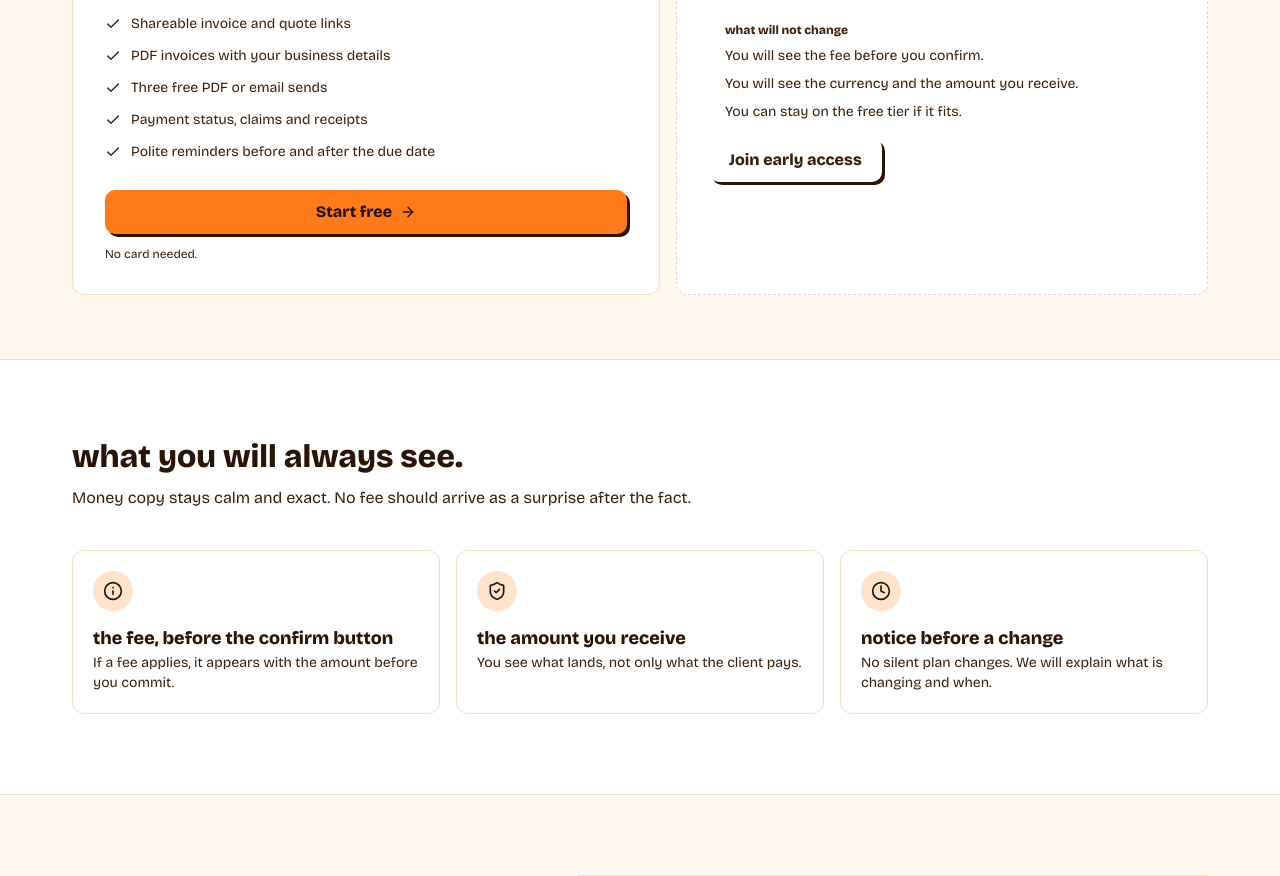
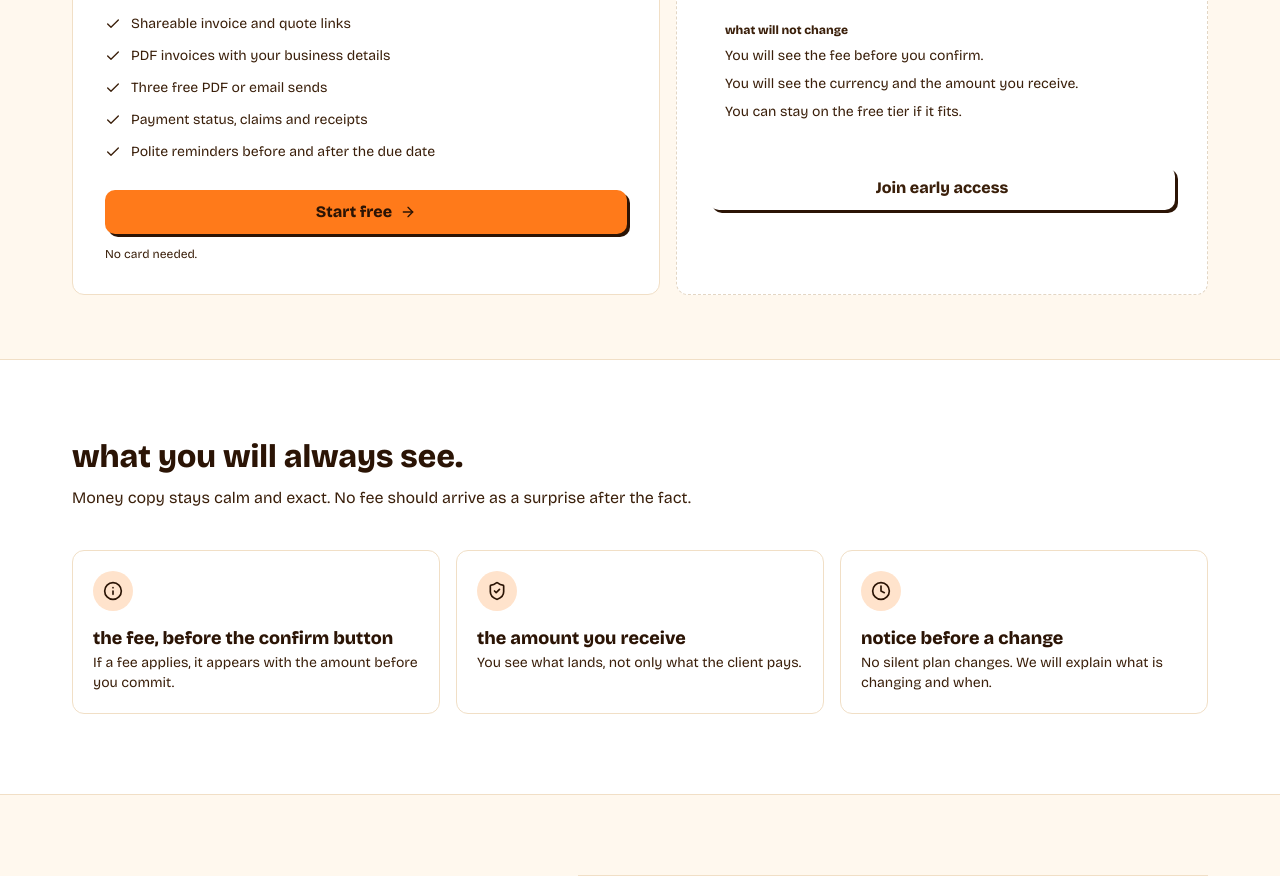
Before and after one commit to ofili/bagg, a Next.js app in the folder apps/web/: page /pricing in a window 1280 px wide. Shown: the part 800-1676 px from the top of the page. Built offline with nearby package versions, Linux system fonts and the light colour scheme; no server answers.

Commit message:
Refactor Link component for early access button

```diff
--- a/apps/web/src/app/(marketing)/pricing/page.tsx
+++ b/apps/web/src/app/(marketing)/pricing/page.tsx
@@ -121,11 +121,11 @@ export default function PricingPage() {
                 </ul>
               </div>
               <Link
-                href="/early-access"
-                className={buttonStyles({ variant: 'outline', className: 'mt-7 w-full' })}
-              >
-                Join early access
-              </Link>
+  href="/early-access"
+  className={`${buttonStyles({ variant: 'outline' })} mt-7 w-full`}
+>
+  Join early access
+</Link>
             </div>
           </div>
         </Container>
```
